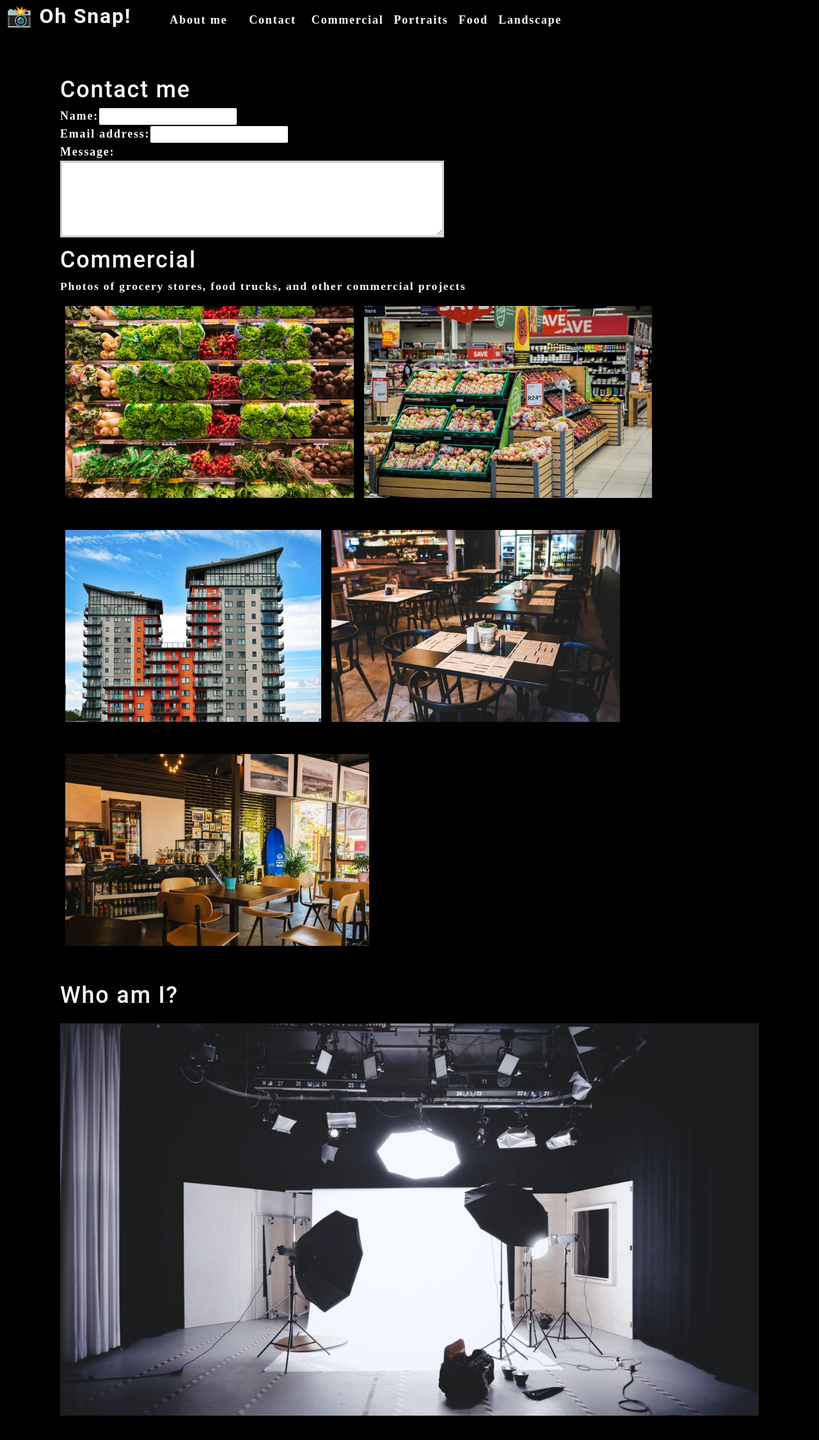
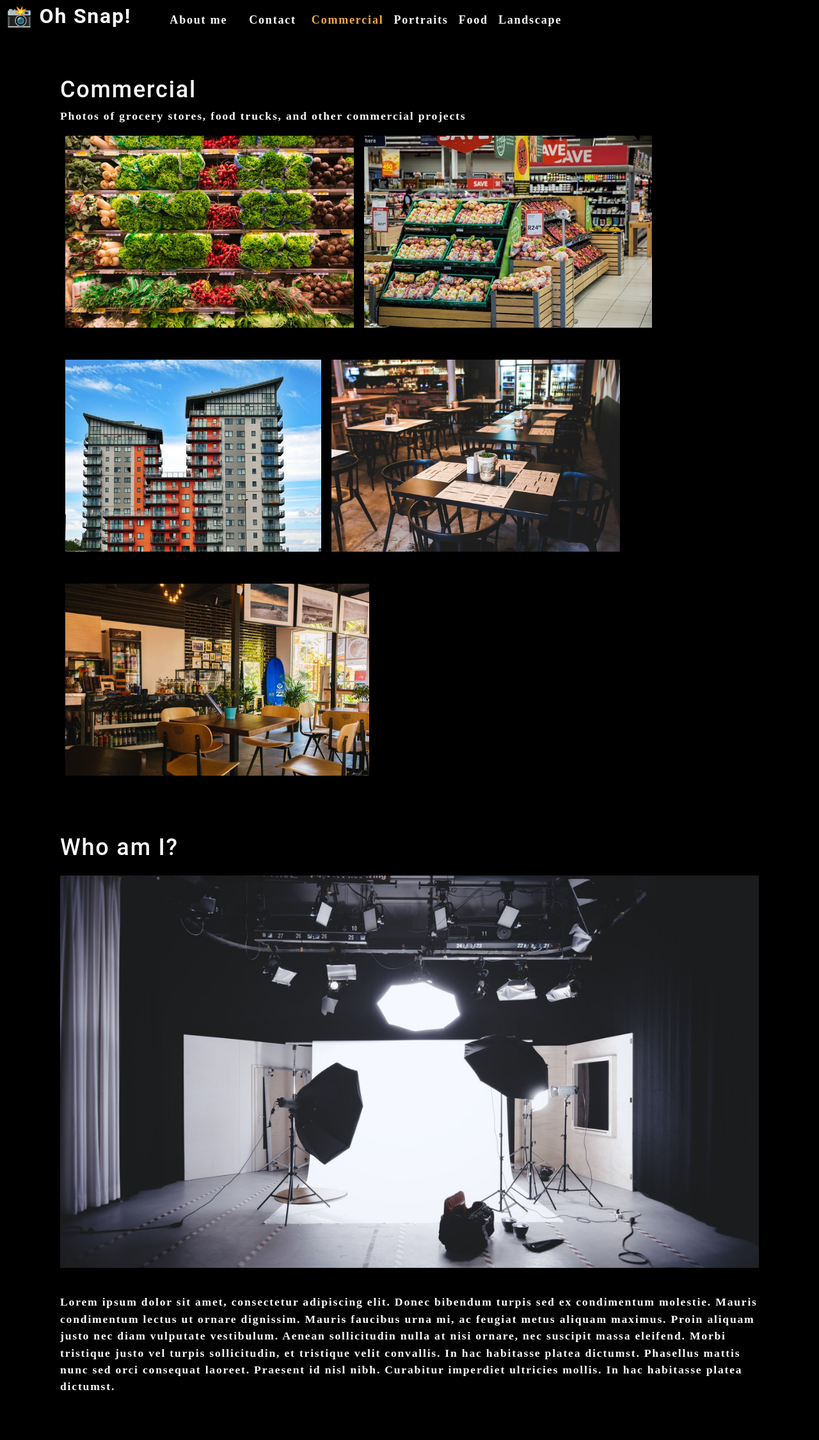
Before and after one commit to Angel-A15/aa-photo-port, a React (Create React App) app: page / in a window 1280 px wide. Shown: the top 2250 px of the page at 64% size. Built offline with nearby package versions, Linux system fonts and the light colour scheme.

Commit message:
added hooks to render content on a spa style format

```diff
--- a/src/App.js
+++ b/src/App.js
@@ -17,17 +17,26 @@
 
   const [currentCategory, setCurrentCategory] = useState(categories[0]);
 
+  const [contactSelected, setContactSelected] = useState(false);
+
   return (
     <div>
       <Nav
         categories={categories}
         setCurrentCategory={setCurrentCategory}
         currentCategory={currentCategory}
+        contactSelected={contactSelected}
+        setContactSelected={setContactSelected}
       ></Nav>
       <main>
-        <ContactForm></ContactForm>
-        <Gallery currentCategory={currentCategory}></Gallery>
-        <About></About>
+        {!contactSelected ? (
+          <>
+            <Gallery currentCategory={currentCategory}></Gallery>
+            <About></About>
+          </>
+        ) : (
+            <ContactForm></ContactForm>
+          )}
       </main>
     </div>
   );
--- a/src/components/About/index.js
+++ b/src/components/About/index.js
@@ -2,12 +2,18 @@
 import coverImage from "../../assets/cover/cover-image.jpg";
 
 function About() {
+
   return (
-    <section class="m-5">
+    <section className="my-5" >
       <h1 id="about">Who am I?</h1>
-      <img src={coverImage} className="my-2" style={{ width: "100% "}} alt="cover" />
+      <img src={coverImage} className="my-2" style={{ width: "100%" }} alt="cover" />
+      <div className="my-2">
+        <p>
+          Lorem ipsum dolor sit amet, consectetur adipiscing elit. Donec bibendum turpis sed ex condimentum molestie. Mauris condimentum lectus ut ornare dignissim. Mauris faucibus urna mi, ac feugiat metus aliquam maximus. Proin aliquam justo nec diam vulputate vestibulum. Aenean sollicitudin nulla at nisi ornare, nec suscipit massa eleifend. Morbi tristique justo vel turpis sollicitudin, et tristique velit convallis. In hac habitasse platea dictumst. Phasellus mattis nunc sed orci consequat laoreet. Praesent id nisl nibh. Curabitur imperdiet ultricies mollis. In hac habitasse platea dictumst.
+      </p>
+      </div>
     </section>
-  );
+  )
 }
 
 export default About;
--- a/src/components/Contact/index.js
+++ b/src/components/Contact/index.js
@@ -1,37 +1,62 @@
 import React, { useState } from 'react';
+import { validateEmail } from '../../utils/helpers';
+
 
 function ContactForm() {
+    const [errorMessage, setErrorMessage] = useState('');
 
-    function handleChange(e) {
-        setFormState({...formState, name: e.target.value })
+    const handleSubmit = (e) => {
+        e.preventDefault();
+        if (!errorMessage) {
+          setFormState({ [e.target.name]: e.target.value });
+          console.log('Form', formState);
         }
-    function handleSubmit(e) {
-        e.preventDefault();
-        console.log(formState);
+    };
+
+    const handleChange = (e) => {
+        if (e.target.name === 'email') {
+          const isValid = validateEmail(e.target.value);
+          if (!isValid) {
+            setErrorMessage('Your email is invalid.');
+          } else {
+            setErrorMessage('');
           }
+        } else {
+          if (!e.target.value.length) {
+            setErrorMessage(`${e.target.name} is required.`);
+          } else {
+            setErrorMessage('');
+          }
+        }
+    };
     const [formState, setFormState] = useState({ name: '', email: '', message: '' });
     const { name, email, message } = formState;
 
     return (
         <section>
-            <h1>Contact me</h1>
-            <form id="contact-form">
+          <h1 data-testid="h1tag">Contact me</h1>
+          <form id="contact-form" onSubmit={handleSubmit}>
             <div>
               <label htmlFor="name">Name:</label>
-                    <input type="text" defaultValue={name} onChange={handleChange} name="name" />
+              <input type="text" name="name" defaultValue={name} onBlur={handleChange} />
             </div>
             <div>
               <label htmlFor="email">Email address:</label>
-                    <input type="email" defaultValue={email} name="email" onChange={handleChange} />
+              <input type="email" name="email" defaultValue={email} onBlur={handleChange} />
             </div>
             <div>
               <label htmlFor="message">Message:</label>
-                    <textarea name="message" defaultValue={message} onChange={handleChange} rows="5" />
+              <textarea name="message" rows="5" defaultValue={message} onBlur={handleChange} />
             </div>
+            {errorMessage && (
+              <div>
+                <p className="error-text">{errorMessage}</p>
+              </div>
+            )}
+            <button data-testid="button" type="submit">Submit</button>
           </form>
-            <form id="contact-form" onSubmit={handleSubmit}></form>
         </section>
-    )
+    );
 }
 
 export default ContactForm;
--- a/src/components/Nav/index.js
+++ b/src/components/Nav/index.js
@@ -5,14 +5,10 @@
   const {
     categories = [],
     setCurrentCategory,
+    contactSelected,
     currentCategory,
+    setContactSelected,
   } = props;
-
-
-  const handleClick = (item) => {
-    console.log(item);
-    return item;
-  };
 
   return (
     <header className="flex-row px-1">
@@ -24,25 +20,24 @@
       <nav>
         <ul className="flex-row">
           <li className="mx-2">
-            <a data-testid="about" href="#about">
+            <a data-testid="about" href="#about" onClick={() => setContactSelected(false)}>
               About me
             </a>
           </li>
-          <li className={"mx-2"}>
-            <span onClick={() => handleClick('Contact')}>
-              Contact
-            </span>
+          <li className={`mx-2 ${contactSelected && 'navActive'}`}>
+            <span onClick={() => setContactSelected(true)}>Contact</span>
           </li>
           {categories.map((category) => (
             <li
               className={`mx-1 ${
-                currentCategory.name === category.name
+                currentCategory.name === category.name && !contactSelected && 'navActive'
                 }`}
               key={category.name}
             >
               <span
                 onClick={() => {
                   setCurrentCategory(category);
+                  setContactSelected(false);
                 }}
               >
                 {capitalizeFirstLetter(category.name)}
```
Lines whose indentation alone changed are shown as unchanged.
